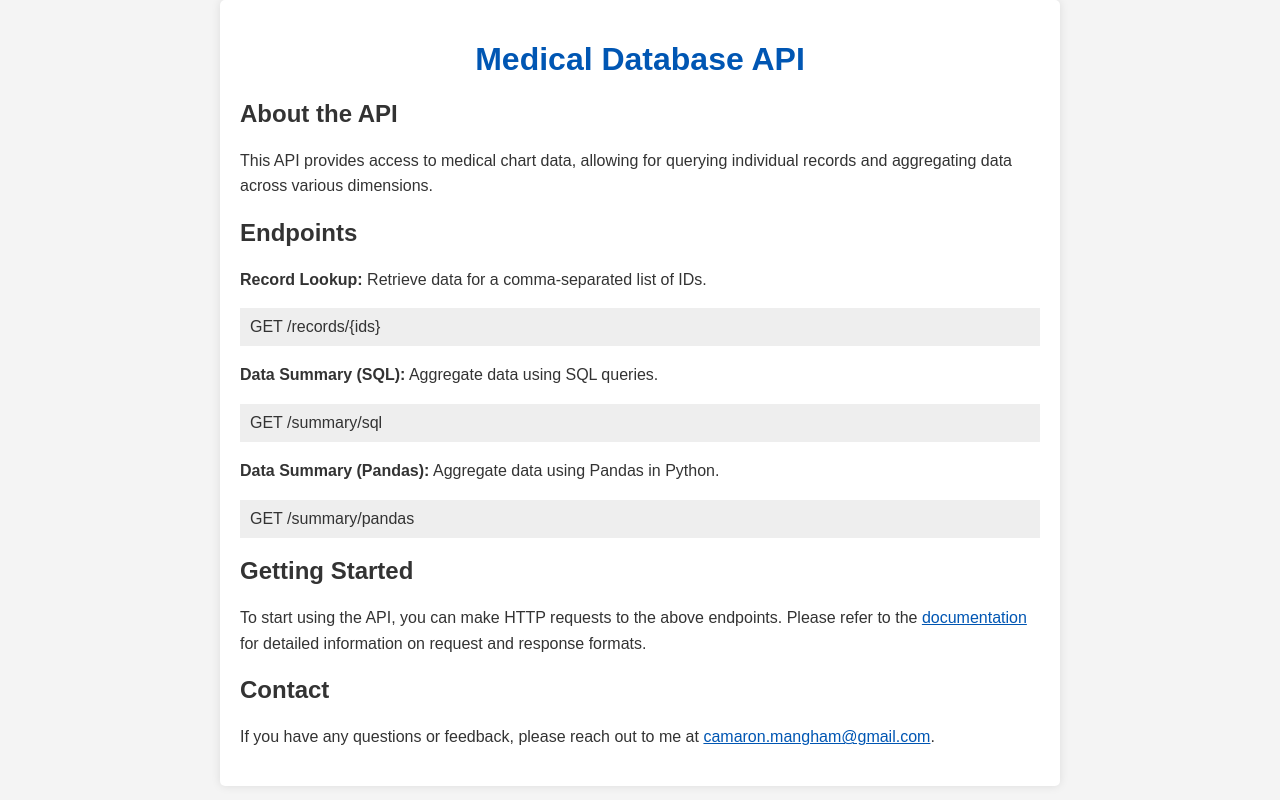
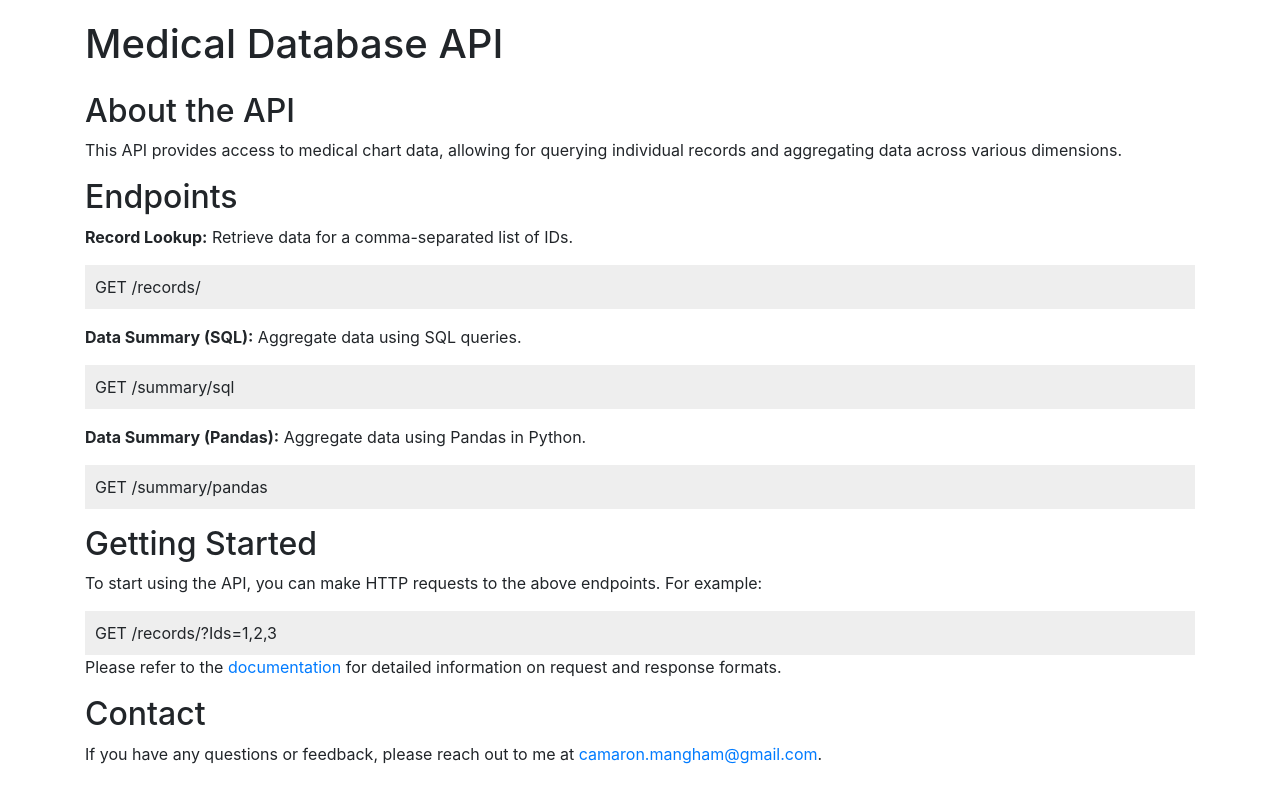
Before and after one commit to clmangham/ChartMetricsAPI, a Python web app: template templates/home.html in a window 1280 px wide. Run offline with Jinja, Linux system fonts and the light colour scheme; the template is opened without the code that fills it, so the values that code supplies are empty; some libraries are stand-ins or nearby versions.

Commit message:
clean and comments

```diff
--- a/docker-compose.yml
+++ b/docker-compose.yml
@@ -7,8 +7,3 @@
       - "5001:8000"  # Map host port 5001 to container port 8000
     volumes:
       - ./randomized_chart_data.sqlite:/app/randomized_chart_data.sqlite  # Mount the .sqlite file
-    # environment:
-    #   - FLASK_ENV=development
-
-# volumes:
-#   data:
--- a/templates/home.html
+++ b/templates/home.html
@@ -4,75 +4,60 @@
     <meta charset="UTF-8">
     <meta name="viewport" content="width=device-width, initial-scale=1.0">
     <title>Medical Database API</title>
+    <link rel="stylesheet" href="https://cdnjs.cloudflare.com/ajax/libs/twitter-bootstrap/4.6.0/css/bootstrap.min.css">
     <style>
-        body {
-            font-family: Arial, sans-serif;
-            margin: 0;
-            padding: 0;
-            background-color: #f4f4f4;
-            color: #333;
-        }
-        .container {
-            max-width: 800px;
-            margin: auto;
-            padding: 20px;
-            background-color: #fff;
-            border-radius: 5px;
-            box-shadow: 0 0 10px rgba(0, 0, 0, 0.1);
-        }
-        header {
-            text-align: center;
-            margin-bottom: 20px;
-        }
-        h1 {
-            color: #0056b3;
-        }
-        p {
-            line-height: 1.6;
-        }
-        a {
-            color: #0056b3;
-        }
         .code {
             background-color: #eee;
             padding: 10px;
             display: block;
             overflow-x: auto;
         }
+        .container {
+            margin-top: 20px;
+        }
     </style>
 </head>
 <body>
     <div class="container">
-        <header>
+        <header class="mb-4">
             <h1>Medical Database API</h1>
         </header>
-        <section>
+        <main>
+            <section class="mb-3">
                 <h2>About the API</h2>
                 <p>This API provides access to medical chart data, allowing for querying individual records and aggregating data across various dimensions.</p>
             </section>
-        <section>
+            <section class="mb-3">
                 <h2>Endpoints</h2>
                 <p><strong>Record Lookup:</strong> Retrieve data for a comma-separated list of IDs.</p>
                 <div class="code">
-                GET /records/{ids}
+                    GET /records/
                 </div>
+                <p></p>
                 <p><strong>Data Summary (SQL):</strong> Aggregate data using SQL queries.</p>
                 <div class="code">
                     GET /summary/sql
                 </div>
+                <p></p>
                 <p><strong>Data Summary (Pandas):</strong> Aggregate data using Pandas in Python.</p>
                 <div class="code">
                     GET /summary/pandas
                 </div>
             </section>
-        <section>
+            <section class="mb-3">
                 <h2>Getting Started</h2>
-            <p>To start using the API, you can make HTTP requests to the above endpoints. Please refer to the <a href="ui">documentation</a> for detailed information on request and response formats.</p>
+                <p>To start using the API, you can make HTTP requests to the above endpoints. For example: </p>
+                <div class="code">
+                    GET /records/?Ids=1,2,3
+                </div>
+                <p>Please refer to the <a href="ui">documentation</a> for detailed information on request and response formats.</p>
             </section>
             <section>
                 <h2>Contact</h2>
                 <p>If you have any questions or feedback, please reach out to me at <a href="mailto:camaron.mangham@gmail.com">camaron.mangham@gmail.com</a>.</p>
             </section>
+        </main>
     </div>
+    <script src="https://cdnjs.cloudflare.com/ajax/libs/twitter-bootstrap/4.6.0/js/bootstrap.min.js"></script>
 </body>
 </html>
```
Also changed, not shown: api.yml (+7 -7 lines), app.py (+10 -4 lines), chart_data.py (+28 -13 lines), config.py (+16 -0 lines), models.py (+10 -10 lines), 6 other files. Lines whose indentation alone changed are shown as unchanged.
